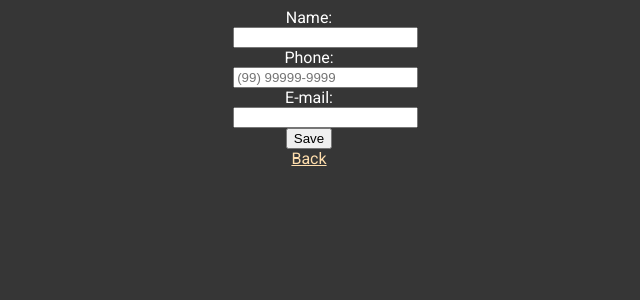
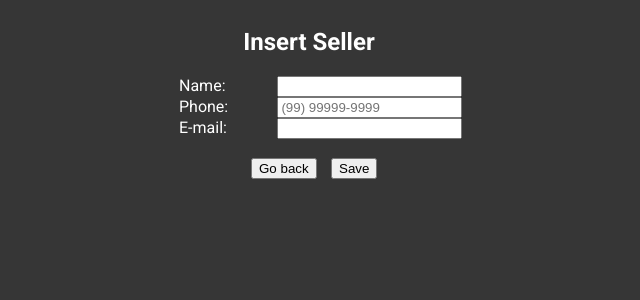
Before and after one commit to lucastorresolist/ots-apt8, a Flask app: page /insert_seller in a window 1280 px wide. Shown: the top 300 px of the page, without its empty margins (331-971 px from the left). Run offline with Flask 2, Linux system fonts and the light colour scheme.

Commit message:
refatorando front

```diff
--- a/Back/dao_db/dao_categories.py
+++ b/Back/dao_db/dao_categories.py
@@ -22,7 +22,3 @@ def list_categories():
     cursor.execute(sql)
     list_categories = cursor.fetchall()
     return list_categories
-
-a = list_categories()
-for i in a:
-    print(i[0])
--- a/Back/dao_txt/dao_logs.py
+++ b/Back/dao_txt/dao_logs.py
@@ -8,7 +8,7 @@ def save_log(function_name: str, operation_type: str):
     files = open(root, 'a')
     data = datetime.datetime.now()
     files.write(data.strftime(
-        f"%d/%m/%Y | %H:%M:%S | {operation_type} | {function_name}\n"))
+        f"%d/%m/%Y %H:%M:%S | {operation_type} | {function_name}\n"))
     files.close()
 
 
--- a/Front/templates/insert_seller.html
+++ b/Front/templates/insert_seller.html
@@ -1,20 +1,29 @@
 {% extends 'template.html' %}
 {% block body %}
 <div class="seller-container">
+    <h2 class="title">Insert Seller</h2>
     <form action="/insert_seller">
+        <div class="form">
             <label name="name">Name:</label>
             <input type="text" name="name" for="name" required/>
-
+        </div>
+        <div class="form">
             <label name="phone">Phone:</label>
             <input type="text" for="phone" name="phone" placeholder="(99) 99999-9999" required/>
+        </div>
 
+        <div class="form">
             <label name="email">E-mail:</label>
             <input type="email" name="email" for="email" required/>
+        </div>
 
-        <button type="submit">Save</button>
+        <br>
+        <div class="form_buttons">
+            <button onclick="location.href='/'" type="button">Go back</button>
+            <input type='submit' value='Save' />
+        </div>
     </form>
 
-    <a href="/">Back</a>
 </div>
 
 {% endblock %}
```
Also changed, not shown: Front/templates/insert_category.html (+5 -5 lines). Lines whose indentation alone changed are shown as unchanged.
